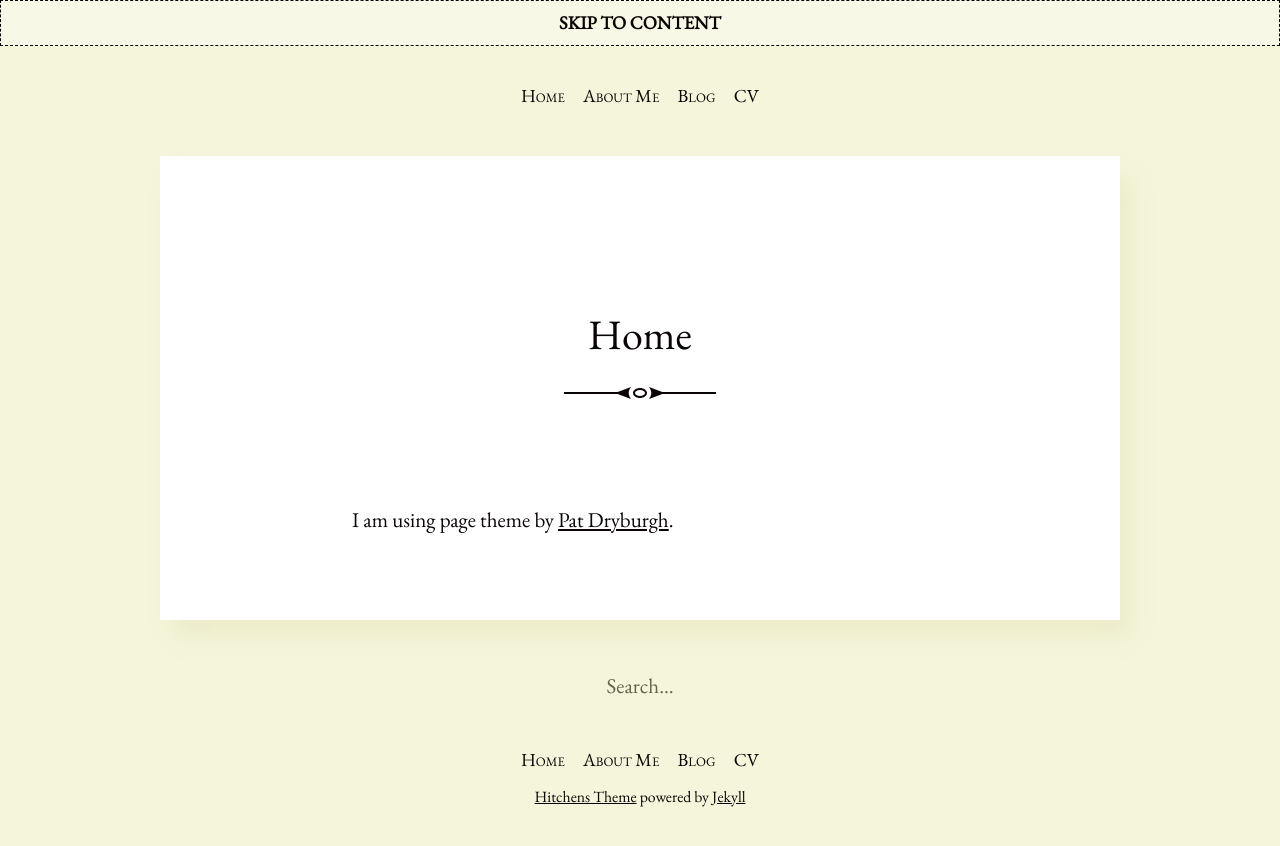
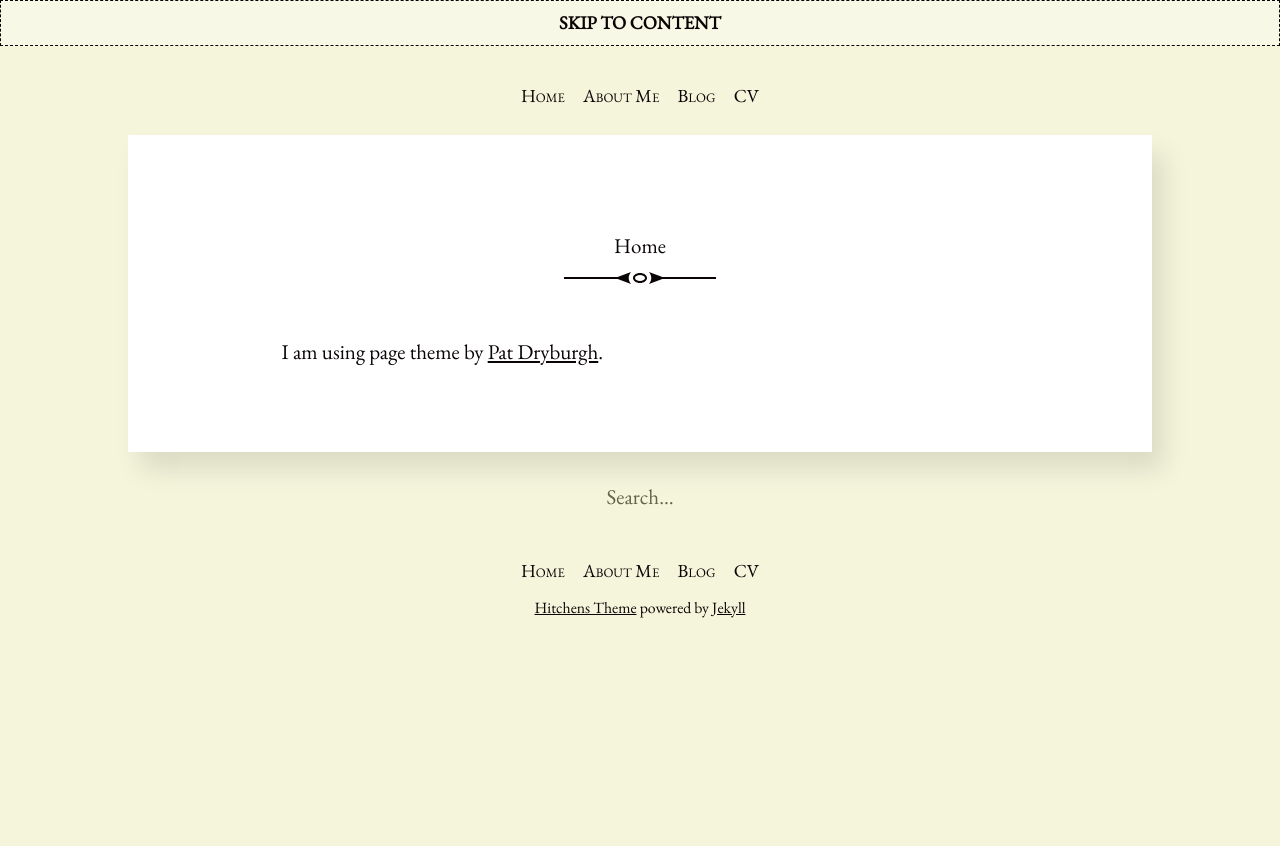
Before and after one commit to OakAlice/OakAlice.github.io, a Jekyll site: the page built from README.md, in a window 1280 px wide. Shown: the top 846 px of the page. Built offline with Jekyll 4.4.1, drawn with Linux system fonts in a browser that asks for light colours.

Commit message:
Update font size in the article.

```diff
--- a/_sass/_article.scss
+++ b/_sass/_article.scss
@@ -1,21 +1,21 @@
 .post {
   background: white;
-  margin: 2em auto;
-  max-width: 60rem;
+  margin: 1em auto;
+  max-width: 80%; /* Background white panel making up 80% of the screen width */
   padding: 2em 0;
-  box-shadow: 12px 18px 24px rgba(darken($brand-color, 50%), .1);
+  box-shadow: 12px 18px 24px rgba(0, 0, 0, 0.1); /* Adjusted for simplicity */
 }
 
 .post > * {
   margin-left: auto;
   margin-right: auto;
-  max-width: 36rem;
+  max-width: 70%; /* Text taking up 70% of the screen width */
   padding: 0 1em;
 }
 
 .post > h1 {
-  font-size: 2em;
-  max-width: 48rem;
+  font-size: 1em;
+  max-width: 70%; /* Ensure the title also respects the 70% width */
   padding: 2em 1em;
   text-align: center;
 }
```
